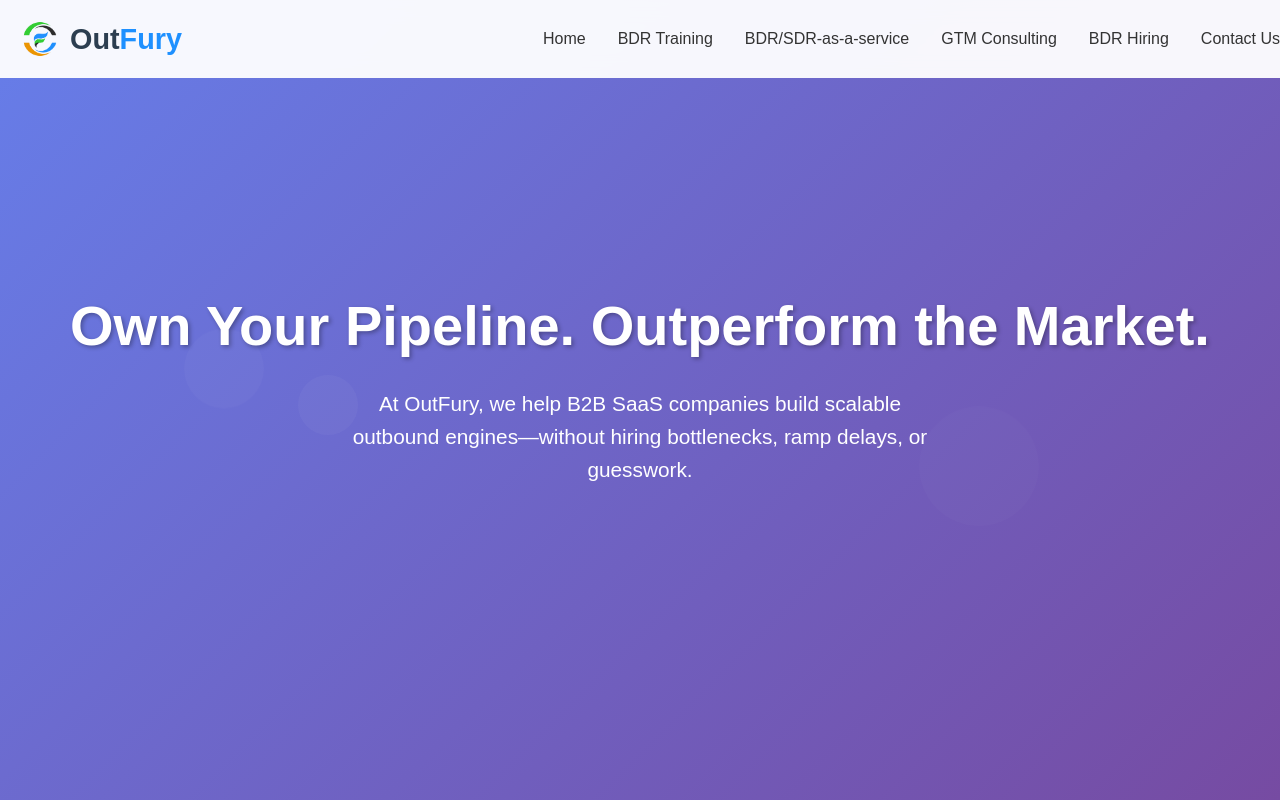
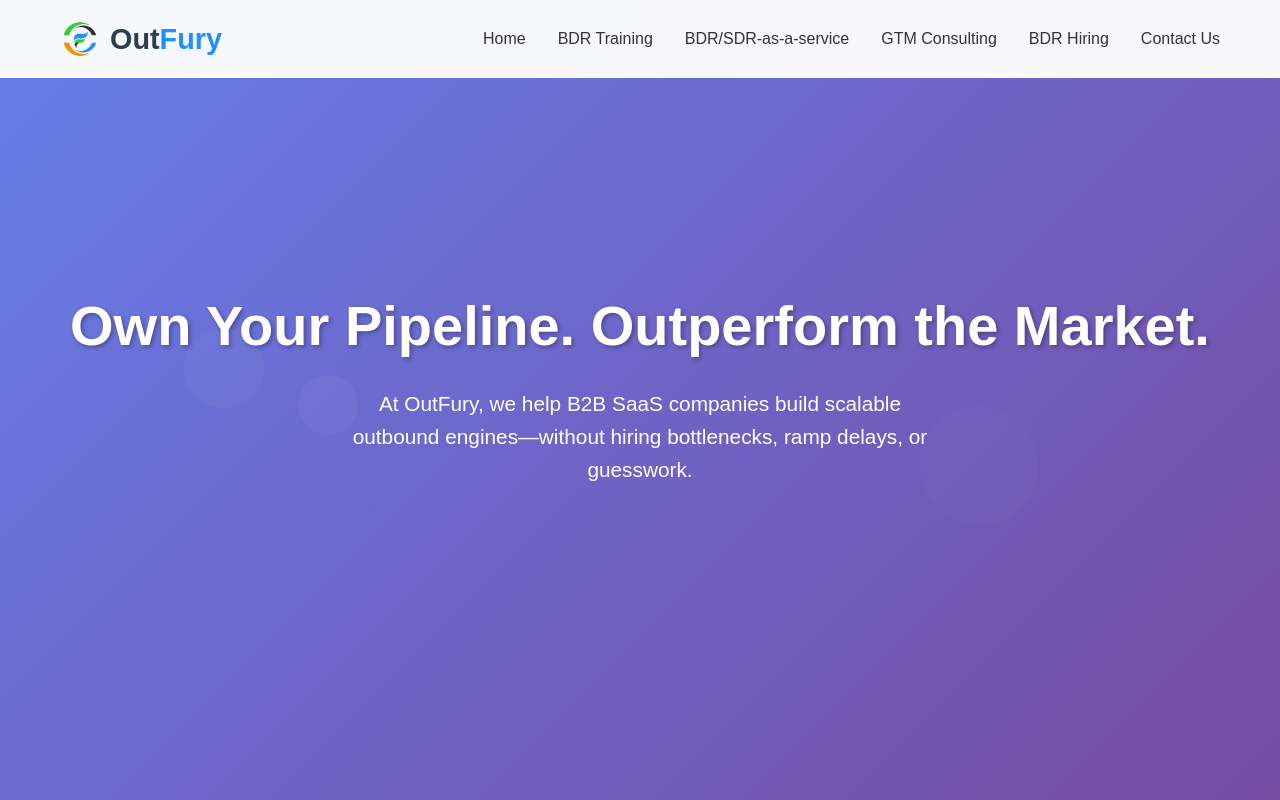
Before and after one commit to Mitrabasu/outfuryweb, a plain HTML site: page index.html in a window 1280 px wide. Shown: the top 800 px of the page. Drawn offline with Linux system fonts and the light colour scheme.

Commit message:
Update styles.css

```diff
--- a/styles.css
+++ b/styles.css
@@ -43,12 +43,13 @@ body {
     justify-content: space-between;
     align-items: center;
     /* * Lines to change:
-     * 1. Remove the 'max-width: 1200px;' line.
-     * 2. Add the new 'width: 100%;' line.
+     * 1. Reintroduce 'max-width: 1200px;'.
+     * 2. Reintroduce 'margin: 0 auto;'.
+     * 3. Change 'padding: 0 0 0 20px;' to 'padding: 0 20px;'.
      */
-    /* OLD: max-width: 1200px; */
-    width: 100%; /* NEW: Make the container span the full width */
-    padding: 0 0 0 20px; /* This sets 0 vertical padding, 0 right padding, 0 bottom padding, and 20px left padding */
+    max-width: 1200px; /* NEW: Reintroduce max-width to control content width */
+    margin: 0 auto; /* NEW: Center the nav-container within the header */
+    padding: 0 20px; /* NEW: This sets 0 vertical padding and 20px horizontal padding for equal space */
 }
 
 .logo {
```
